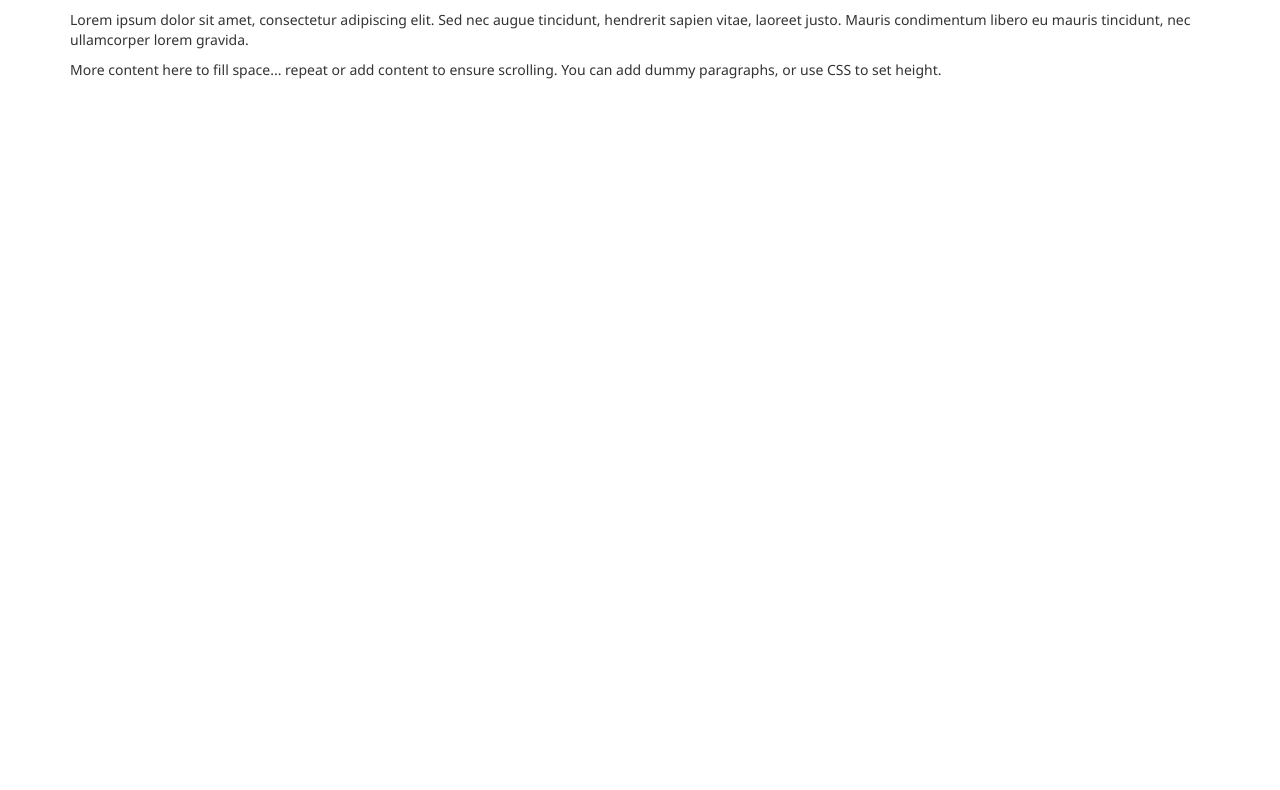
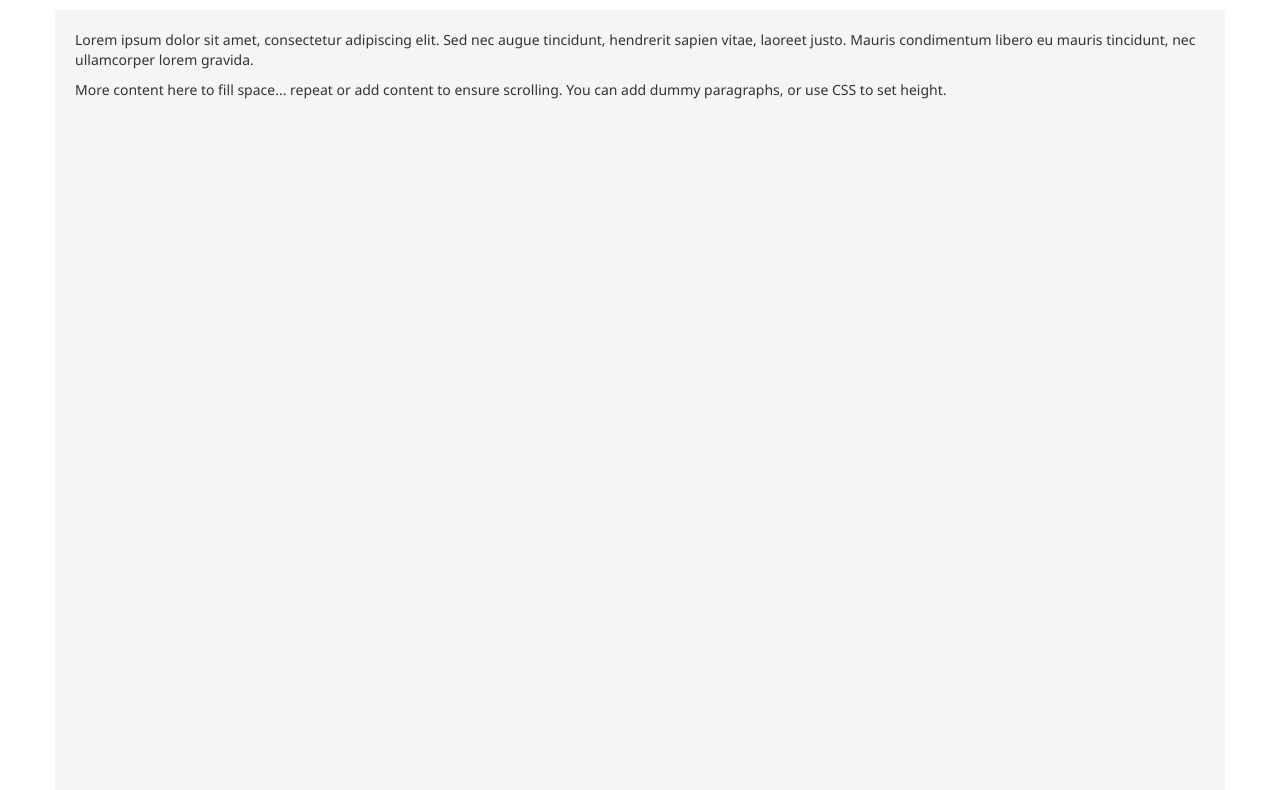
Before and after one commit to iamheroik/mod3_solution, a plain HTML site: page index.html in a window 1280 px wide. Shown: the part 154-944 px from the top of the page. Before the commit the page ends 800 px from the top, so only its background shows below. Drawn offline with nearby package versions, Linux system fonts and the light colour scheme.

Commit message:
Update styles.css

```diff
--- a/css/styles.css
+++ b/css/styles.css
@@ -70,3 +70,9 @@ h2 {
     background-color: #e7e7e7;
   }
 }
+/* Custom styles */
+.section-box {
+  background-color: #f5f5f5;
+  height: 1000px;
+  padding: 20px;
+}
```
